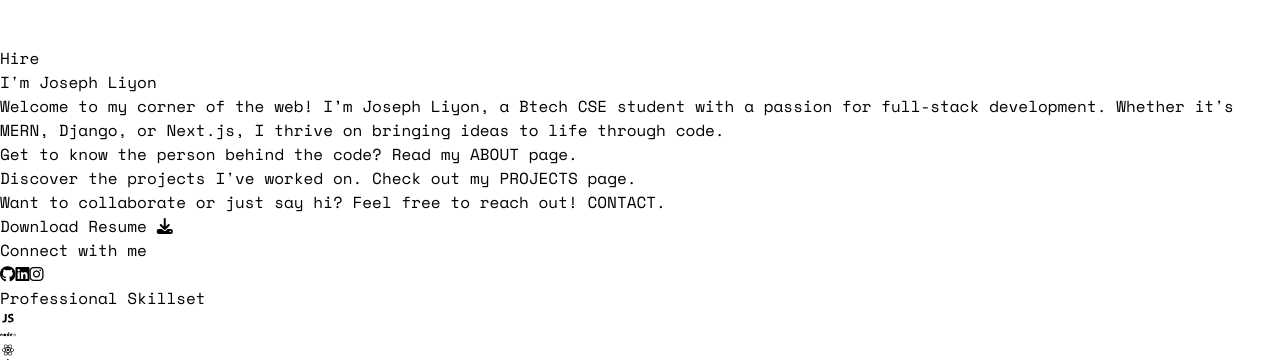
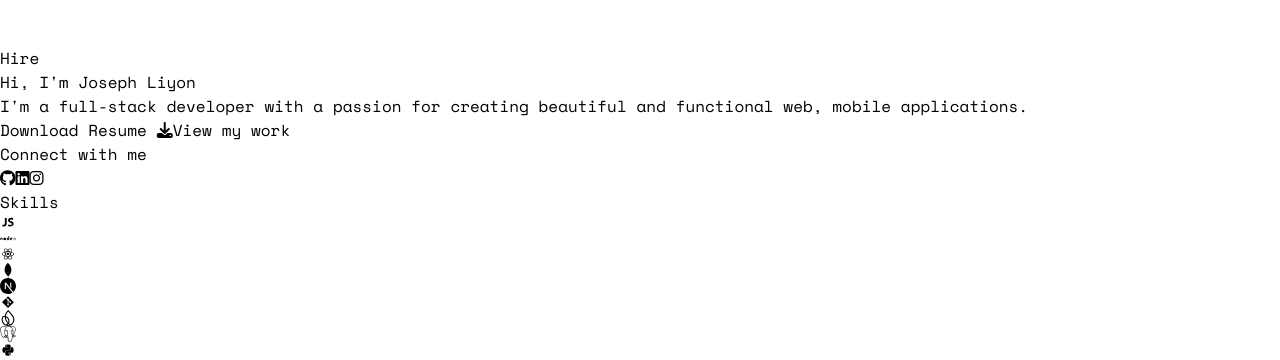
Before and after one commit to jliyon23/Portfolio-new, a React (Vite) app: page / in a window 1280 px wide. Shown: the part 2634-2994 px from the top of the page. Built offline with nearby package versions, Linux system fonts and the light colour scheme.

Commit message:
Customized homepage

```diff
--- /dev/null
+++ b/src/components/Divider.jsx
@@ -0,0 +1,11 @@
+import React from 'react'
+
+const Divider = () => {
+  return (
+    <div className='bg-green-500 w-full h-[1px] rounded-full my-5'>
+
+    </div>
+  )
+}
+
+export default Divider
--- a/src/pages/Home/Home.jsx
+++ b/src/pages/Home/Home.jsx
@@ -1,11 +1,30 @@
 import React from "react";
 import GitHubCalendar from "react-github-calendar";
 import Techstack from "../../components/Techstack";
+import Divider from "../../components/Divider";
 
 const Home = () => {
   return (
     <div className="w-full p-5 md:px-16  text-white">
-      <h1 className="text-4xl font-extrabold">I'm Joseph Liyon</h1>
+      <div className="flex flex-col items-center space-y-4 text-center">
+              <div className="space-y-2">
+                <h1 className="text-4xl font-bold tracking-tighter  md:text-5xl lg:text-6xl/none">
+                  Hi, I'm Joseph Liyon
+                </h1>
+                <p className="mx-auto max-w-[700px] text-gray-500 md:text-xl dark:text-gray-400">
+                  I'm a full-stack developer with a passion for creating beautiful and functional web, mobile applications.
+                </p>
+              </div>
+              <div className="space-x-4">
+                <a href="#contact">
+                  <button className="p-2 mt-3 bg-[#43b043] rounded-sm hover:bg-green-500">Download Resume <i class="fa-solid fa-download"></i></button>
+                </a>
+                <a href="#projects">
+                  <button className="p-2 mt-3 border border-[#43b043] rounded-sm hover:bg-green-500" variant="outline">View my work</button>
+                </a>
+              </div>
+            </div>
+      {/* <h1 className="text-4xl font-extrabold">I'm Joseph Liyon</h1>
       <p className="pt-3 text-lg">
         Welcome to my corner of the web! I’m Joseph Liyon, a Btech CSE student
         with a passion for full-stack development. Whether it's MERN, Django, or
@@ -34,9 +53,9 @@ const Home = () => {
       </p>
       <button className="p-2 mt-3 bg-green-600 rounded-sm hover:bg-green-500">
         Download Resume <i class="fa-solid fa-download"></i>
-      </button>
+      </button> */}
       <div className="flex flex-col justify-center items-center">
-        <h1 className="text-2xl font-extrabold pt-5">Connect with me</h1>
+        <h1 className="text-2xl  font-extrabold pt-5">Connect with me</h1>
         <div className="flex gap-3 justify-center items-center p-2 mt-3">
           <a
             href="https://github.com/jliyon23"
@@ -61,12 +80,12 @@ const Home = () => {
           </a>
         </div>
       </div>
-      <div className="flex flex-col items-center mt-5 ">
-        <h1 className="text-2xl font-extrabold">Professional <span className="text-[#00ff00]">Skillset</span></h1>
+      <div className="flex flex-col items-center mt-24 ">
+        <h1 className="text-3xl font-extrabold">Skills</h1>
         <Techstack />
       </div>
-      <div className="flex flex-col mt-3 items-center justify-center">
-        <h1 className="text-2xl font-extrabold pt-5">GitHub Activity</h1>
+      <div className="flex flex-col mt-10 items-center justify-center">
+        <h1 className="text-2xl font-extrabold ">GitHub Activity</h1>
         <GitHubCalendar
           username="jliyon23"
           blockSize={10}
```
